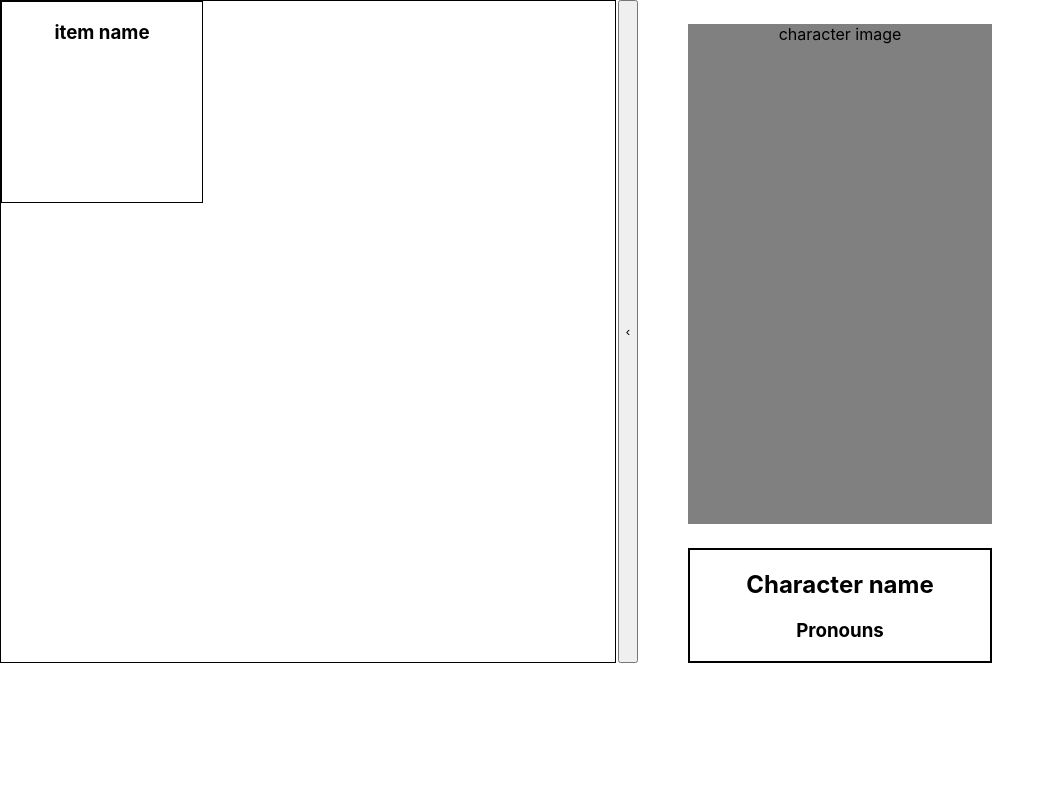
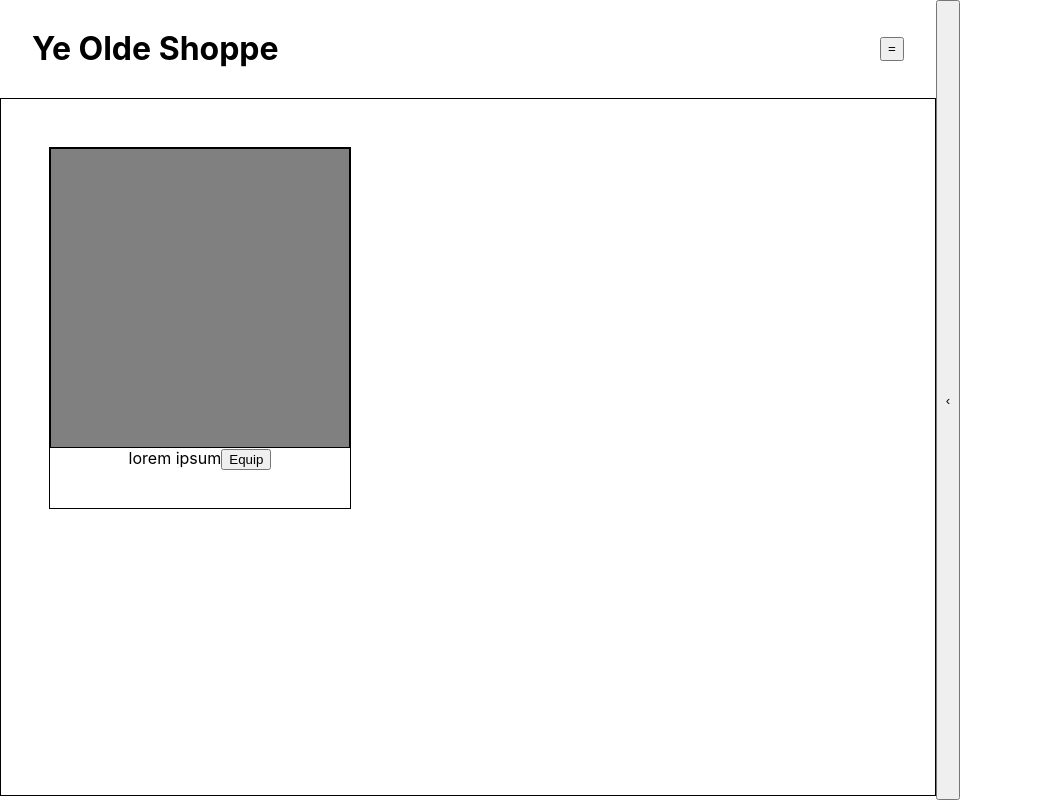
Before and after one commit to swhoxf/630project, a React (Create React App) app in the folder my-app/: page / in a window 1280 px wide. Shown: the top 802 px of the page, without its empty margins (0-1055 px from the left). Built offline with nearby package versions, Linux system fonts and the light colour scheme.

Commit message:
made some changes to inventory

```diff
--- a/my-app/src/App.js
+++ b/my-app/src/App.js
@@ -1,5 +1,5 @@
 import './App.css'
-// import CharacterSelectWindow from './CharacterSelectWindow'
+import CharacterSelectWindow from './CharacterSelectWindow'
 import InventoryWindow from './InventoryWindow'
 import CharacterWindow from './CharacterWindow'
 
@@ -10,6 +10,7 @@ function App() {
       {/* <CharacterSelectWindow /> */}
 
       <InventoryWindow />
+
       <CharacterWindow />
     </div>
   );
--- a/my-app/src/CharacterWindow.css
+++ b/my-app/src/CharacterWindow.css
@@ -18,7 +18,7 @@
 }
 
 .informationBox {
-  border: 2px solid black;
+  border: 1px solid black;
   display: block;
   width: 300px;
   margin-top: 24px;
--- a/my-app/src/InventoryWindow.css
+++ b/my-app/src/InventoryWindow.css
@@ -1,31 +1,53 @@
 
 
 .inventoryWindow {
-  display: block;
-  width: 50%;
-  height: inherit;
+  display: grid;
+  width: 75%;
+  height: 100vh;
+  grid-template-columns: auto 24px;
 }
 
-.inventoryWindowContainer {
-  display: grid;
-  grid-template-columns: auto 24px;
-  height: 100%;
+.header {
+  display: flex;
+  flex-direction: row;
+  justify-content: space-between;
+  align-items: center;
+  padding: 8px 32px;
 }
 
-.itemsGallery {
+.menuButton {
+  height: 24px;
+  width: 24px;
+}
+
+.minimizeButton {
+  height: 100vh;
+}
+
+.galleryContainer {
+  border: 1px solid black;
+  height: 75vh;
+  padding: 48px;
+  overflow: scroll;
+}
+
+.gallery {
   display: flex;
+  flex-direction: row;
   flex-wrap: wrap;
-  flex-direction: row;
-  border: 1px solid black;
 }
 
 .item {
+  border: 1px solid black;
+  width: 300px;
+  height: 360px;
   display: grid;
-  height: 200px;
-  width: 200px;
-  border: 1px solid black;
+  grid-template-rows: auto 60px;
+  margin-right: 24px;
+  margin-bottom: 24px;
 }
 
-.minimizeButton {
-  height: 100%;
+.itemImageContainer {
+  border: 1px solid black;
+  background-color: gray;
 }
--- a/my-app/src/InventoryWindow.js
+++ b/my-app/src/InventoryWindow.js
@@ -1,24 +1,41 @@
 import './InventoryWindow.css'
+import MenuWindow from './MenuWindow'
 
 function InventoryWindow() {
   return (
+    <>
       <div className='inventoryWindow'>
         <div className='inventoryWindowContainer'>
-        <div className='itemsGallery'>
+          <div className='header'>
+            <h1>Ye Olde Shoppe</h1>
+            <button className='menuButton'>=</button>
+          </div>
+          <div className='galleryContainer'>
+            <div className='gallery'>
               <div className='item'>
-            <h3>item name</h3>
+                <div className='itemImageContainer'>
                 </div>
-        </div>
-
-        <div>
-          <button className="minimizeButton">&#8249;</button>
+                <div className='itemDescription'>
+                  lorem ipsum
+                  <button>Equip</button>
                 </div>
               </div>
 
 
+
+
+
             </div>
 
+          </div>
 
+        </div>
+
+        <button className='minimizeButton'>&#8249;</button>
+      </div>
+
+      {/* <MenuWindow /> */}
+    </>
   );
 }
 
--- /dev/null
+++ b/my-app/src/MenuWindow.css
@@ -0,0 +1,10 @@
+
+
+.menuWindow {
+  height: 100vh;
+  width: 300px;
+  border: 1px solid black;
+  position: absolute;
+  right: 25%;
+  background-color: white;
+}
--- /dev/null
+++ b/my-app/src/MenuWindow.js
@@ -0,0 +1,32 @@
+import './MenuWindow.css'
+
+function MenuWindow() {
+  return (
+    <div className='menuWindow'>
+      <button className='menubutton'>=</button>
+      <h3>Character Profile</h3>
+
+      <label>Sort by</label>
+      <select>
+        <option>Price Ascending</option>
+        <option>Price Descending</option>
+        <oprion>Maximize Attack</oprion>
+        <oprion>Maximize Attack</oprion>
+        <oprion>Maximize Attack</oprion>
+        <oprion>Maximize Attack</oprion>
+        <oprion>Maximize Attack</oprion>
+        <oprion>Maximize Attack</oprion>
+      </select>
+
+      <label>Filter Category</label>
+
+      <input type='checkbox'/>
+      <label>Tops</label>
+
+      <input type='checkbox'/>
+      <label>Bottoms</label>
+    </div>
+  )
+}
+
+export default MenuWindow;
```
Lines whose indentation alone changed are shown as unchanged.
